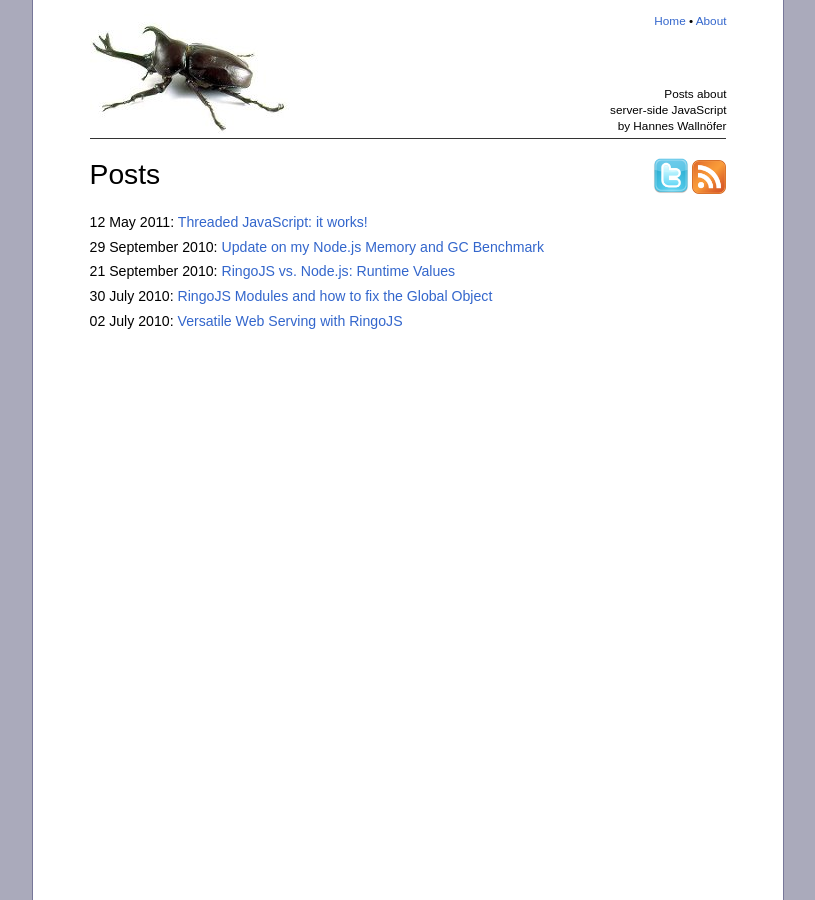
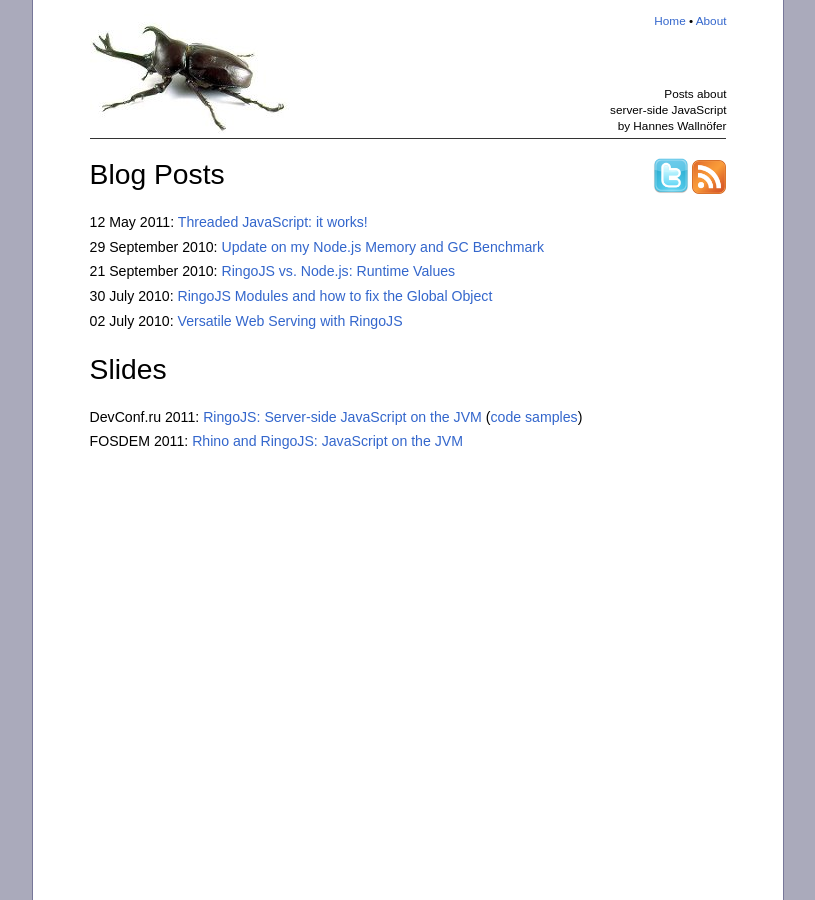
Before and after one commit to hns/hns.github.com, a Jekyll site: the page built from index.md, in a window 1280 px wide. Shown: the whole page, without its empty margins (232-1047 px from the left). Built offline with Jekyll 4.4.1, drawn with Linux system fonts in a browser that asks for light colours.

Commit message:
Add slides section to home page

```diff
--- a/index.md
+++ b/index.md
@@ -8,7 +8,7 @@ title: Home
 <a href="/atom.xml"><img src="/images/feedicon.png" width="34" height="34" class="logo"></a>
 </div>
 
-# Posts
+# Blog Posts
 
 <ul class="toc">
 {% for page in site.posts %}
@@ -16,3 +16,12 @@ title: Home
  <a href="{{ page.url }}">{{ page.title }}</a></li>
 {% endfor %}
 </ul>
+
+# Slides
+
+<ul class="toc">
+ <li>DevConf.ru 2011:
+    <a href="/slides/devconf-ringojs.pdf">RingoJS: Server-side JavaScript on the JVM</a> (<a href="/slides/devconf-ringojs-samples.zip">code samples</a>)</li>
+ <li>FOSDEM 2011:
+    <a href="/slides/fosdem-js-jvm.pdf">Rhino and RingoJS: JavaScript on the JVM</a></li>
+</ul>
```
Also changed, not shown: 4 other files.
